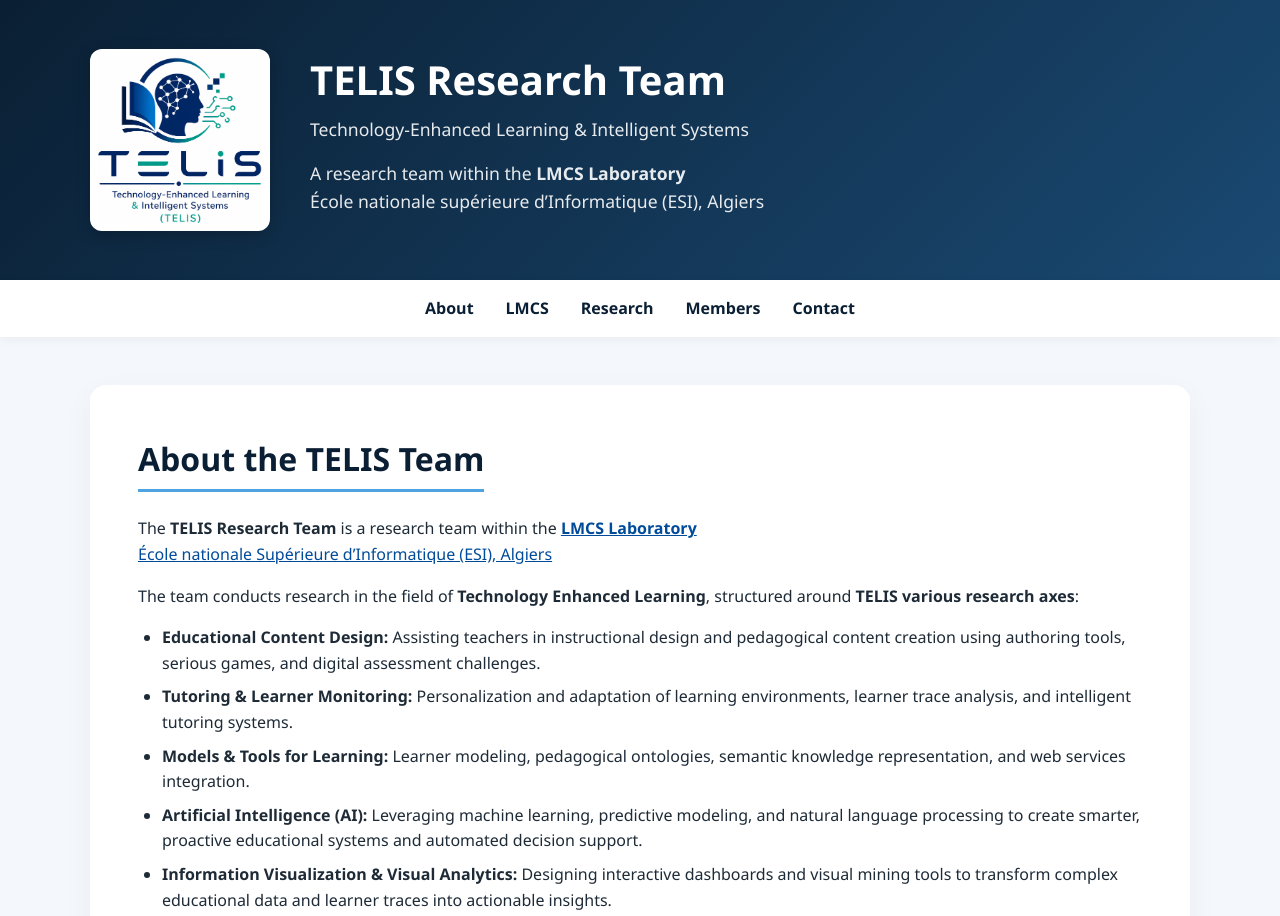
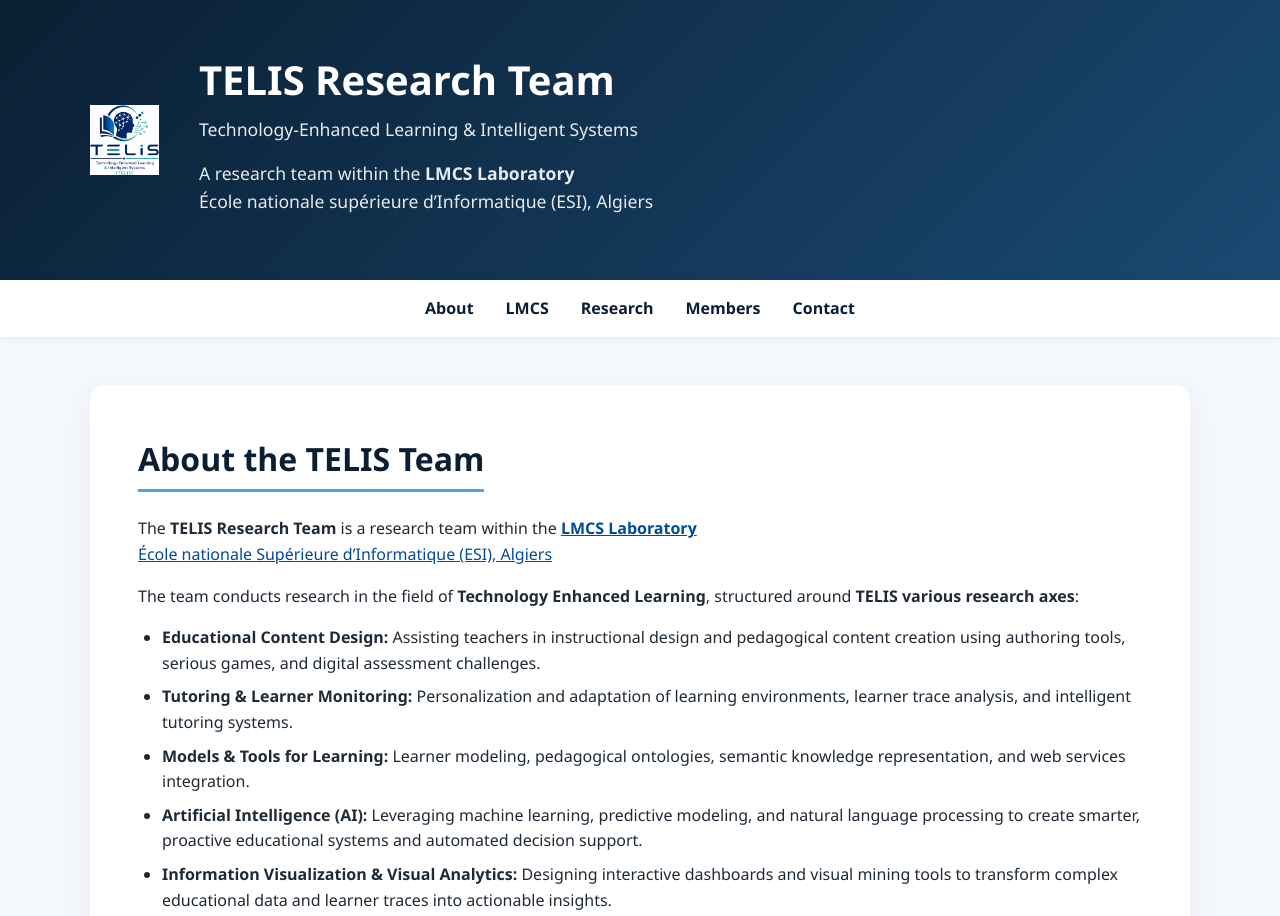
Before and after one commit to samfad91/TEL, a plain HTML site: page index.html in a window 1280 px wide. Shown: the top 916 px of the page. Drawn offline with Linux system fonts and the light colour scheme.

Commit message:
Restore global styling and layout structure

```diff
--- a/style.css
+++ b/style.css
@@ -39,12 +39,9 @@
 }
 
 .logo {
-    width: 180px; /* Adjusted for the wide TEL logo */
-    height: auto;
-    background: white;
-    padding: 8px;
-    border-radius: 12px;
-    box-shadow: 0 4px 15px rgba(0,0,0,0.2);
+     height: 70px;      /* adjust: 60–90px */
+    width: auto;       /* keeps proportions */
+    object-fit: contain;
 }
 
 header h1 {
```
